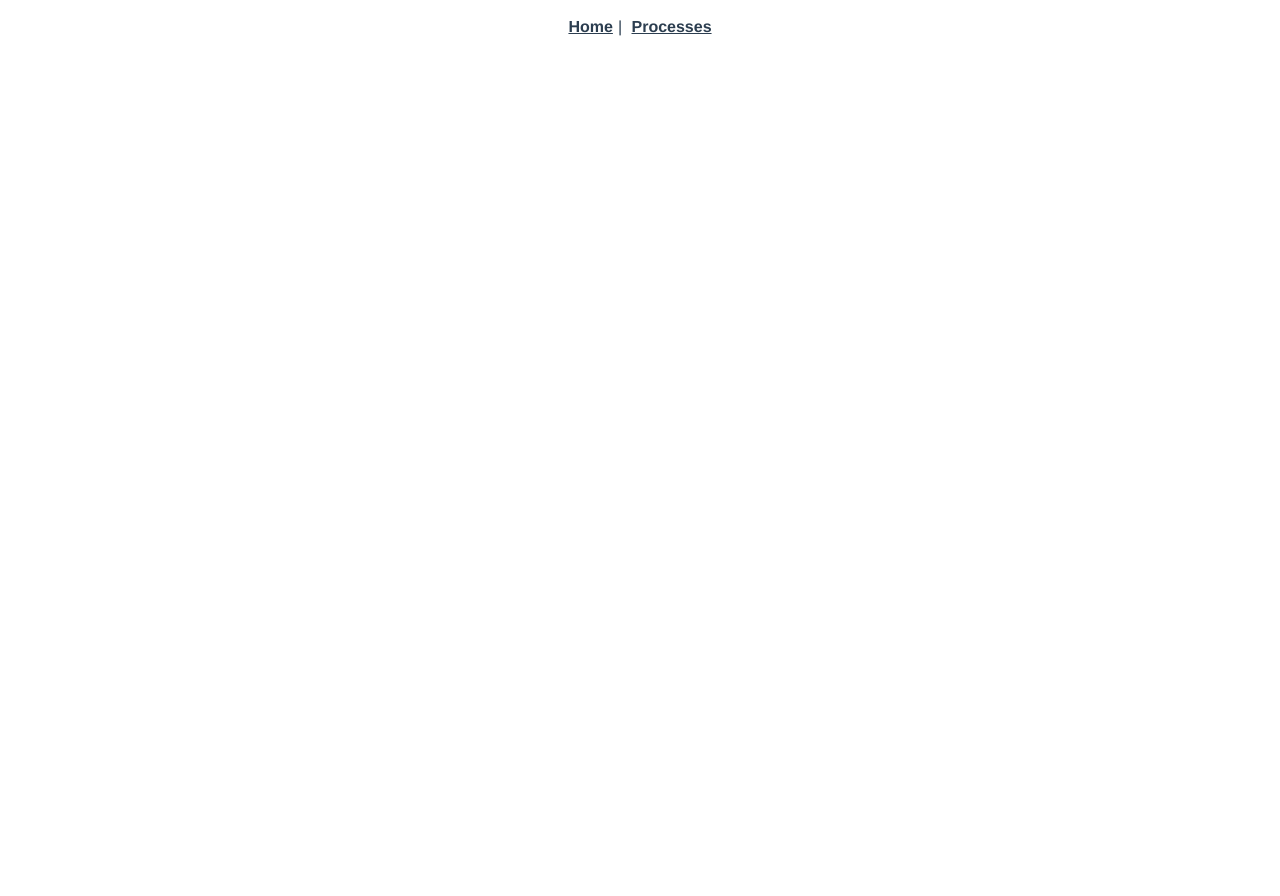
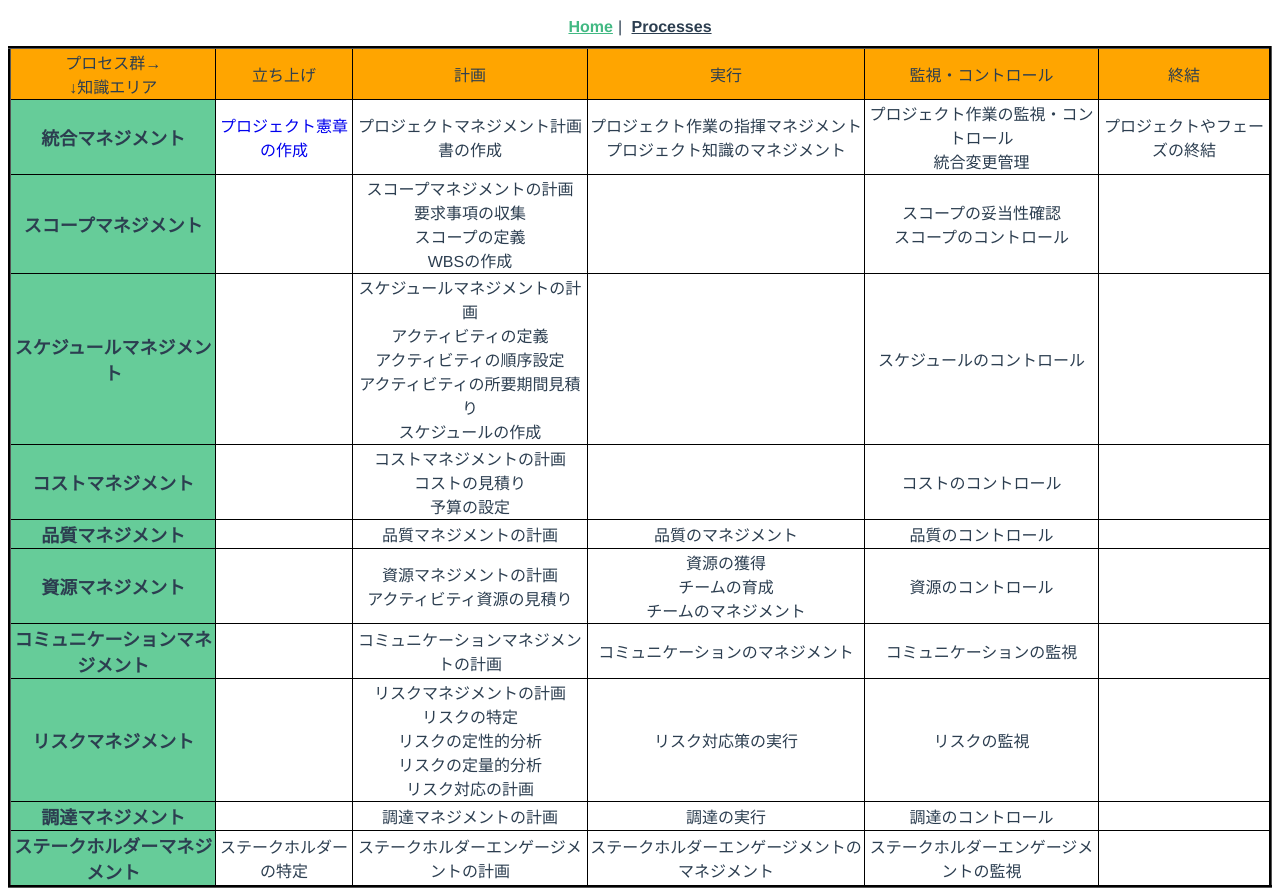
Before and after one commit to codesmith/pmbok-process, a Vue app: page /home in a window 1280 px wide. Before the commit the page ends 800 px from the top, so only its background shows below. Built offline with nearby package versions, Linux system fonts and the light colour scheme.

Commit message:
/homeのパスの設定を修正

```diff
--- a/src/App.vue
+++ b/src/App.vue
@@ -1,7 +1,7 @@
 <template>
   <div id="app">
     <div id="nav">
-      <router-link to="/">Home</router-link>|
+      <router-link to="/home">Home</router-link>|
       <router-link to="/processes">Processes</router-link>
     </div>
     <router-view />
--- a/src/router/index.js
+++ b/src/router/index.js
@@ -7,6 +7,11 @@ Vue.use(VueRouter)
 const routes = [
   {
     path: '/',
+    name: 'home',
+    redirect: '/home'
+  },
+  {
+    path: '/home',
     name: 'home',
     component: Home
   },
```
